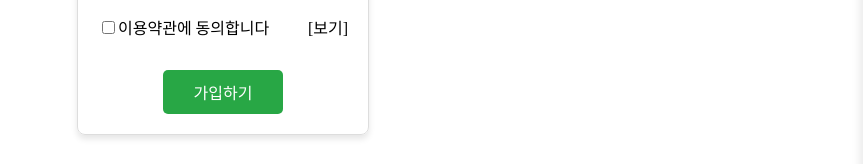
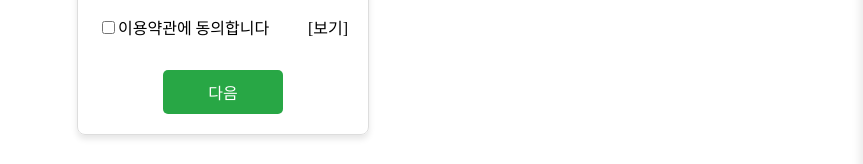
Before and after one commit to cmd-projects-2025/missionschool-frontend, a React (Vite) app: page /Join in a window 1280 px wide. Shown: the part 520-684 px from the top of the page, without its empty margins (417-1280 px from the left). Built offline with nearby package versions, Linux system fonts and the light colour scheme.

Commit message:
버튼수정

```diff
--- a/src/pages/Join.jsx
+++ b/src/pages/Join.jsx
@@ -150,7 +150,7 @@ const Join = () => {
 
               {/* 완료 버튼 */}
               <div className="submit-container">
-                <Button type="success" className="Join-btn" text="가입하기" />
+                <Button type="success" className="Join-btn" text="다음" />
               </div>
 
               {/* 이용약관 팝업 */}
@@ -205,12 +205,11 @@ const Join = () => {
               </table>
             </div>
 
-            {/* 선택 완료 버튼 */}
             <div className="submit-container">
               <Button
                 type="success"
                 className="Join-btn"
-                text="선택 완료"
+                text="회원 가입"
                 onClick={() => nav("/Login")}
               />
             </div>
```
